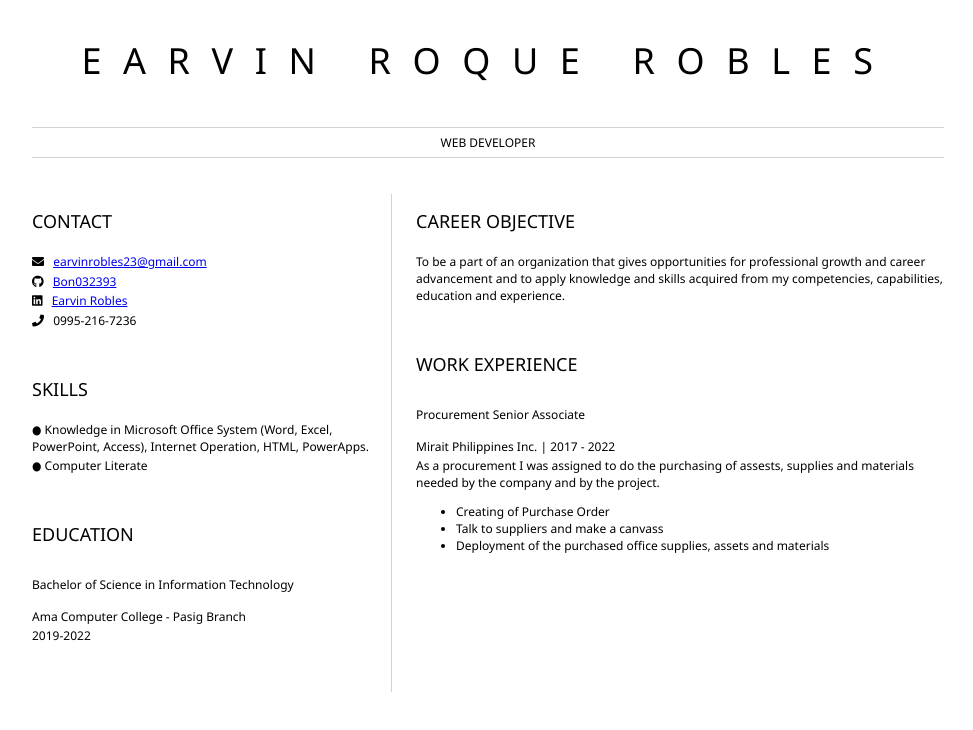
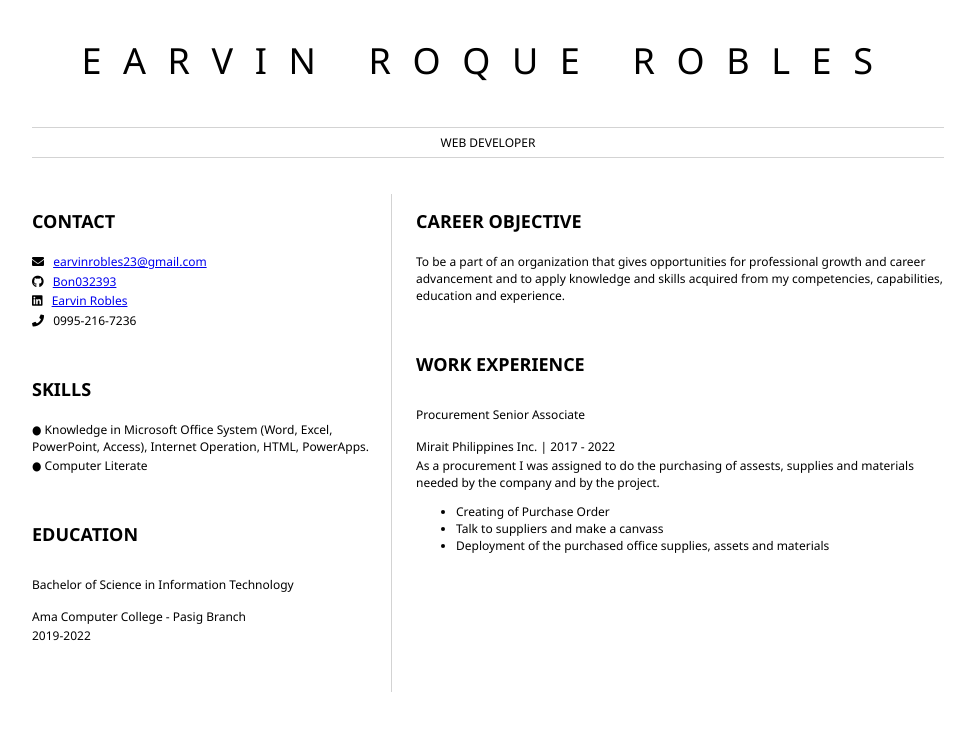
Before and after one commit to Bon032393/resume, a plain HTML site: page index.html in a window 1280 px wide. Shown: the whole page, without its empty margins (152-1125 px from the left). Drawn offline with Linux system fonts and the light colour scheme.

Commit message:
add resume content

```diff
--- a/index.html
+++ b/index.html
@@ -16,7 +16,7 @@
 		<main>
 			<article id="mainLeft">
 				<section>
-					<h2>CONTACT</h2>
+					<h2><b>CONTACT</b></h2>
 					<!-- contact info including social media -->
                     <p>
                         <i class="fa fa-envelope" aria-hidden="true"></i>
@@ -36,14 +36,14 @@
                     </p>
 				</section>
 				<section>
-					<h2>SKILLS</h2>
+					<h2><b>SKILLS</b></h2>
 					<!-- your skills -->
                     <p>●	Knowledge in Microsoft Office System (Word, Excel, PowerPoint, Access), Internet Operation, HTML, PowerApps. </p>
                      <p>●	Computer Literate
                     </p>
 				</section>
 				<section>
-					<h2>EDUCATION</h2>
+					<h2><b>EDUCATION</b></h2>
 					<!-- your education -->
                     <h3>Bachelor of Science in Information Technology</h3>
                     <p>
@@ -56,12 +56,12 @@
 			</article>
 			<article id="mainRight">
 				<section>
-					<h2>CAREER OBJECTIVE</h2>
+					<h2><b>CAREER OBJECTIVE</b></h2>
 					<!-- about you -->
 					<p>To be a part of an organization that gives opportunities for professional growth and career advancement and to apply knowledge and skills acquired from my competencies, capabilities, education and experience.</p>
 				</section>
 				<section>
-					<h2>WORK EXPERIENCE</h2>
+					<h2><b>WORK EXPERIENCE</b></h2>
 					<!-- your work experience -->
                     <h3>Procurement Senior Associate</h3>
                     <p>
```
